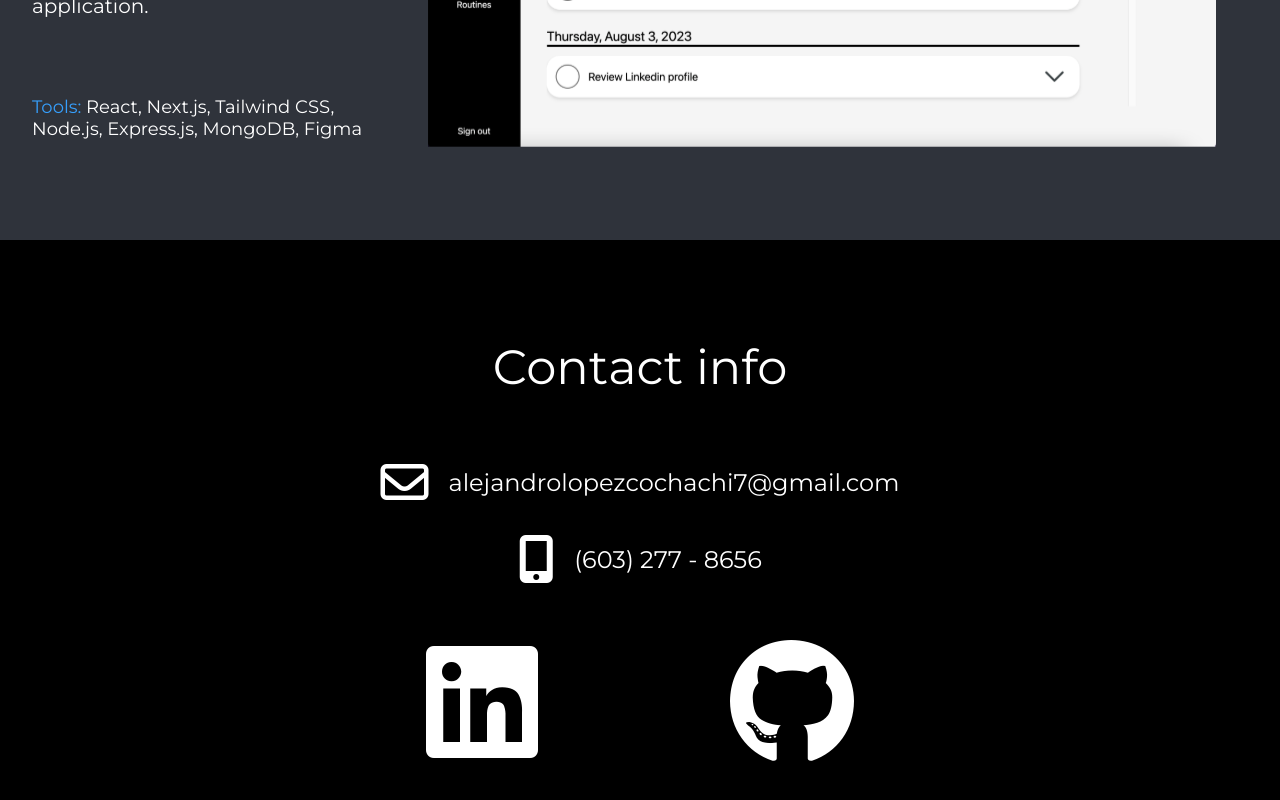
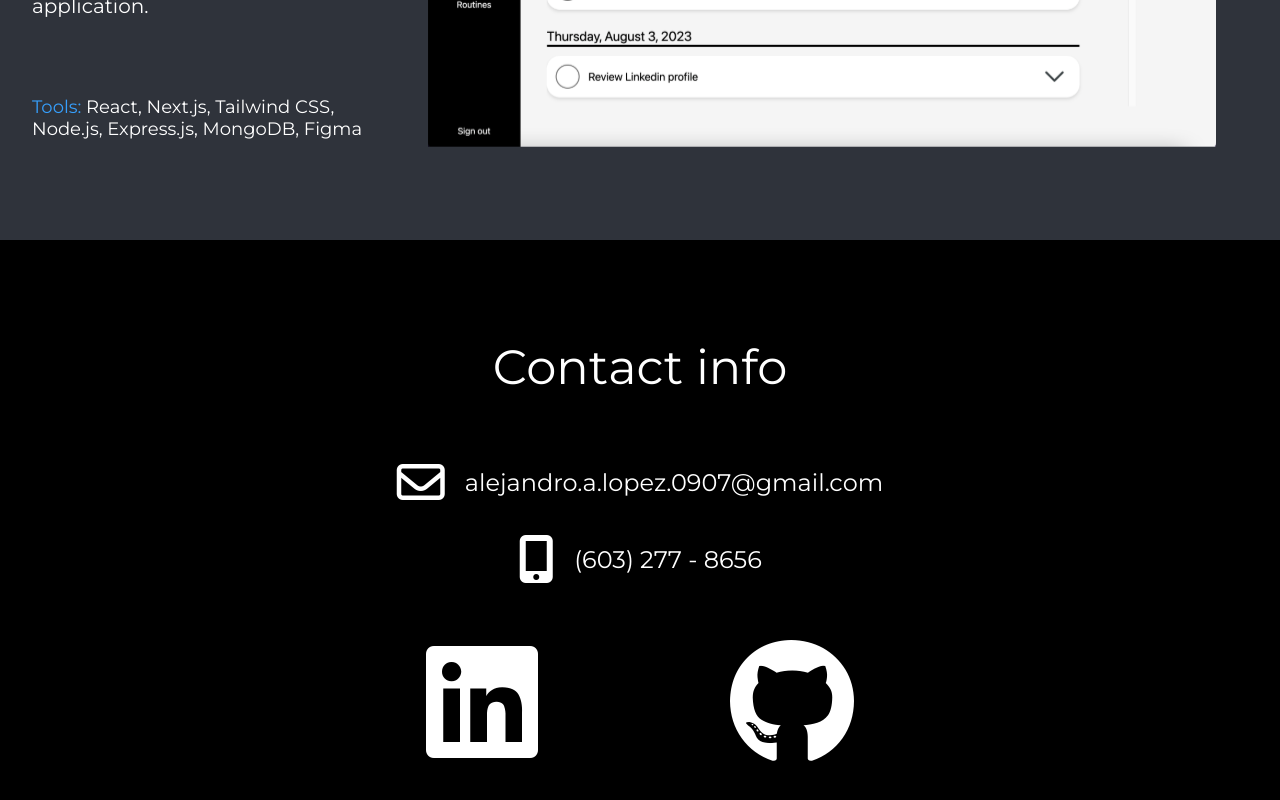
Before and after one commit to AlejandroALopez/personal-website, a React (Create React App) app: page / in a window 1280 px wide. Shown: the part 3273-4073 px from the top of the page. Built offline with nearby package versions, Linux system fonts and the light colour scheme.

Commit message:
updated cv and email

```diff
--- a/src/pages/contact/index.js
+++ b/src/pages/contact/index.js
@@ -18,7 +18,7 @@ export default function Contact() {
       <p className={ `title fade-in-section ${ isIntersecting ? 'is-visible' : '' }` } ref={ref}>Contact info</p>
       <div className={ `info-container mail-container fade-in-section ${ isIntersecting ? 'is-visible' : '' }` } ref={ref}>
         <i className="far fa-envelope fa-3x" />
-        <p>alejandrolopezcochachi7@gmail.com</p>
+        <p>alejandro.a.lopez.0907@gmail.com</p>
       </div>
       <div className={ `info-container fade-in-section ${ isIntersecting ? 'is-visible' : '' }` } ref={ref}>
         <i className="fas fa-mobile-alt fa-3x" />
```
Also changed, not shown: 1 other file (tests, documents, lock files or other folders).
